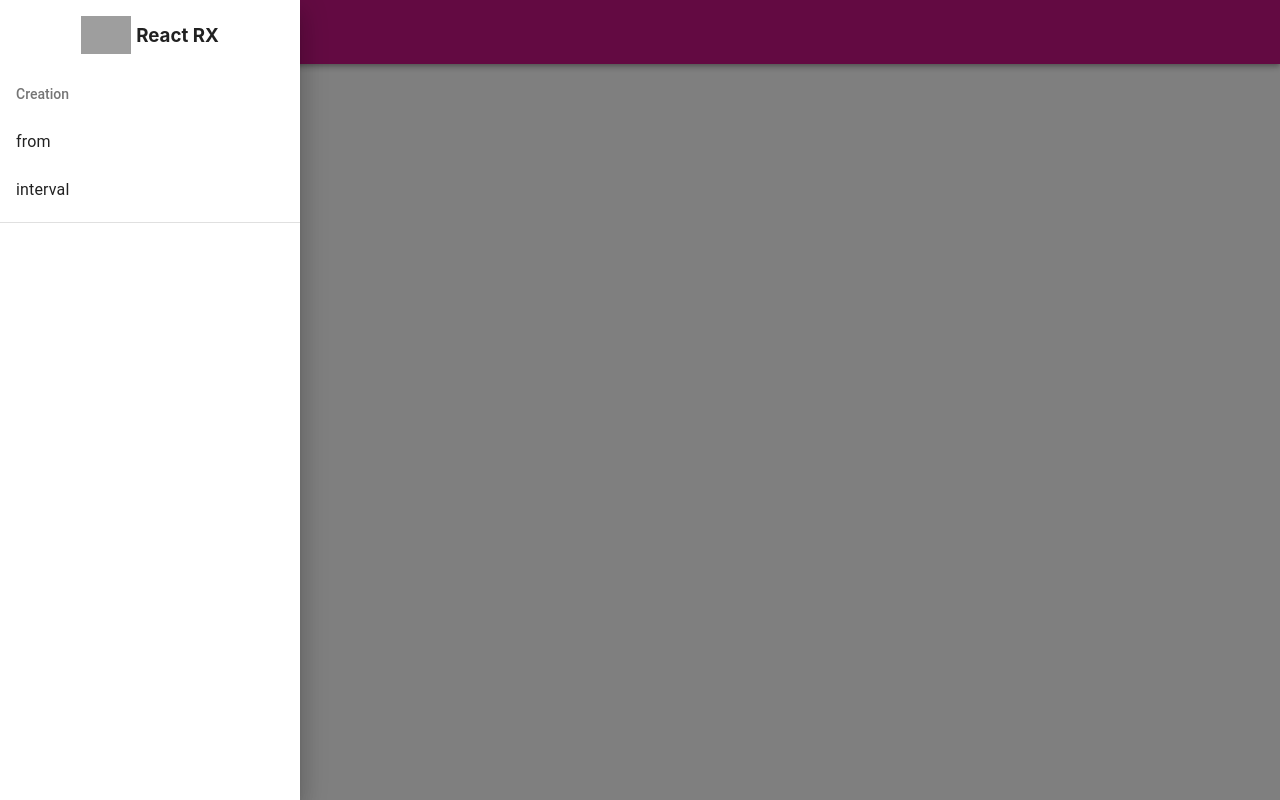
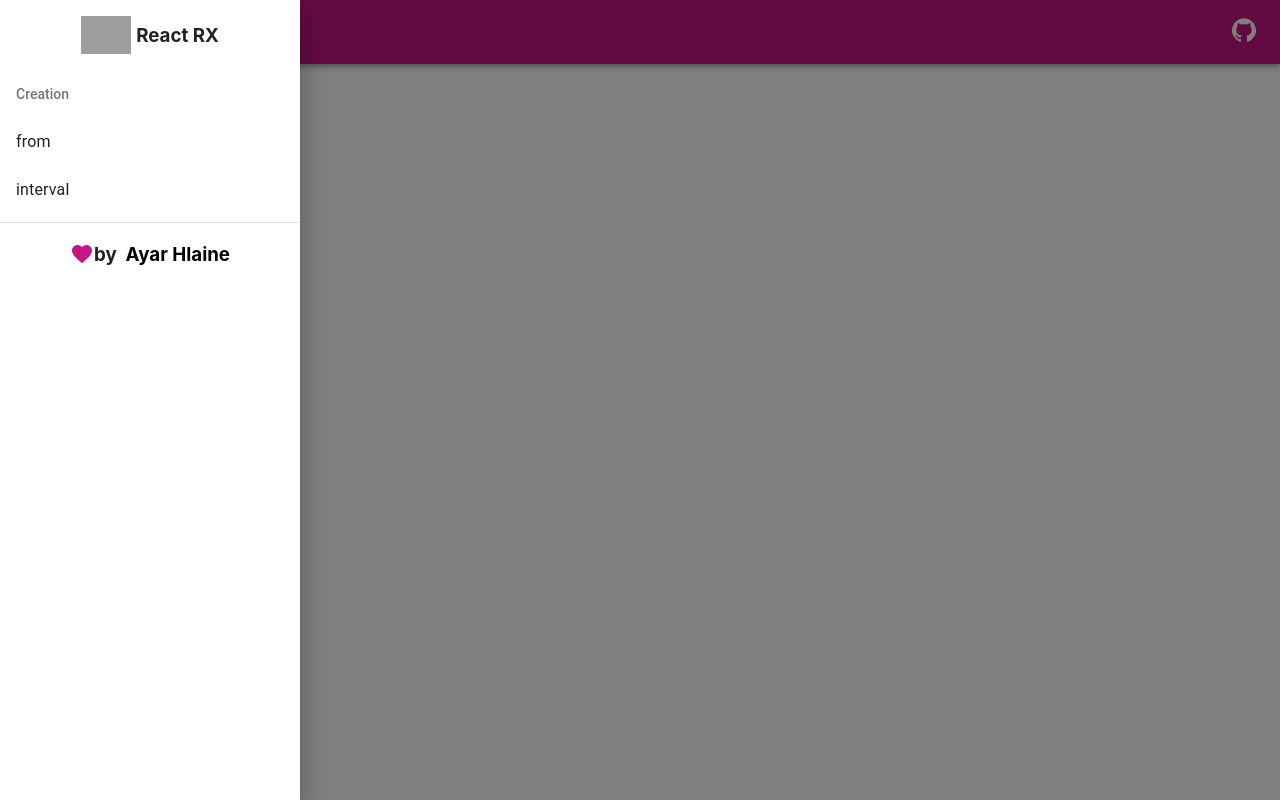
Before and after one commit to ayarhlaine/react-rx, a React (Create React App) app: page / in a window 1280 px wide. Both pictures are taken after a click on the button "menu". Built offline with nearby package versions, Linux system fonts and the light colour scheme; grey boxes are pictures that could not be loaded.

Commit message:
🔥 Added Tradmarks

```diff
--- a/src/Drawer/Drawer.css
+++ b/src/Drawer/Drawer.css
@@ -1,3 +1,10 @@
+.drawer{
+    flex: 1;
+    display: flex;
+}
+.drawer__menu{
+    flex: 1;
+}
 .List{
     width: 300px;
 }
@@ -15,3 +22,18 @@
 .drawer__logo>h3{
    margin-left: 5px;
 }
+.drawer__footer{
+    text-align: center;
+}
+.drawer__footer>h3{
+    display: flex;
+    align-items: center;
+    justify-content: center;
+}
+.drawer__footer>h3>.MuiSvgIcon-root{
+    color: mediumvioletred;
+}
+.drawer__footer>h3>a{
+    text-decoration: none;
+    color: black;
+}
--- a/src/Drawer/Drawer.jsx
+++ b/src/Drawer/Drawer.jsx
@@ -4,11 +4,13 @@ import Divider from '@material-ui/core/Divider';
 import ListItem from '@material-ui/core/ListItem';
 import ListItemText from '@material-ui/core/ListItemText';
 import ListSubheader from '@material-ui/core/ListSubheader';
+import FavoriteIcon from '@material-ui/icons/Favorite';
 import { creationMenu } from '../menu/menu';
 import './Drawer.css';
 const Drawer = ({ toggle, toggleDrawer, onMenuSelect }) => {
     return (
-        <DrawerMenu anchor={'left'} open={toggle} onClose={() => toggleDrawer(false)}>
+        <div className="drawer">
+            <DrawerMenu className='drawer__menu' anchor={'left'} open={toggle} onClose={() => toggleDrawer(false)}>
                 <div className="drawer__logo" onClick={() => onMenuSelect('welcome')}>
                     <img src="https://gblobscdn.gitbook.com/spaces%2F-LwY_OXUQHvmdEoy0xNa%2Favatar.png?alt=media" alt="RX JS Logo"/>
                     <h3>{process.env.REACT_APP_WEBSITE_NAME}</h3>
@@ -29,7 +31,17 @@ const Drawer = ({ toggle, toggleDrawer, onMenuSelect }) => {
                     }
                 </List>
                 <Divider />
+                <div className="drawer__footer">
+                    <h3>
+                        <FavoriteIcon/> by &nbsp;
+                        <a
+                        href="https://github.com/ayarhlaine"
+                        rel="noreferrer"
+                        target='_blank'>Ayar Hlaine</a>
+                    </h3>
+                </div>
             </DrawerMenu>
+        </div>
     )
 }
 
--- a/src/TopBar/TopBar.css
+++ b/src/TopBar/TopBar.css
@@ -1,3 +1,9 @@
 .TopBar{
     background-color: mediumvioletred !important;
 }
+.github__link{
+    color: none;
+}
+.github__link>.MuiSvgIcon-root{
+    color: white;
+}
--- a/src/TopBar/TopBar.jsx
+++ b/src/TopBar/TopBar.jsx
@@ -4,6 +4,7 @@ import Toolbar from '@material-ui/core/Toolbar';
 import Typography from '@material-ui/core/Typography';
 import IconButton from '@material-ui/core/IconButton';
 import MenuIcon from '@material-ui/icons/Menu';
+import GitHubIcon from '@material-ui/icons/GitHub';
 import './TopBar.css';
 
 const useStyles = makeStyles((theme) => ({
@@ -28,6 +29,11 @@ const TopBar = ({ onMenuClick }) => {
               <Typography variant="h6" className={classes.title}>
                   React RX
               </Typography>
+              <a href="https://github.com/ayarhlaine/react-rx"
+              rel="noreferrer"
+              target='_blank' className="github__link">
+                <GitHubIcon />
+              </a>
             </Toolbar>
       </AppBar>
     )
```
Lines whose indentation alone changed are shown as unchanged.
